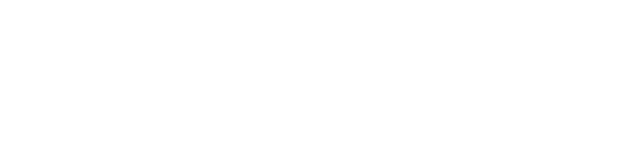
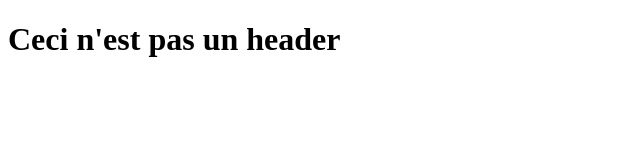
Before and after one commit to howitzer35/mashed_potato_git, a plain HTML site: page index.html in a window 1280 px wide. Shown: the whole page, without its empty margins (0-640 px from the left). Drawn offline with Linux system fonts and the light colour scheme.

Commit message:
added heading

```diff
--- a/index.html
+++ b/index.html
@@ -4,6 +4,6 @@
     <title>Mashed Potatoes Everywhere</title>
 </head>
 <body>
-
+  <h1>Ceci n'est pas un header</h1>
 </body>
 </html>
```
